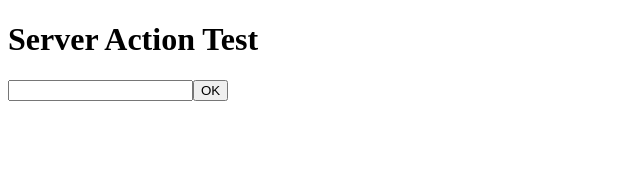
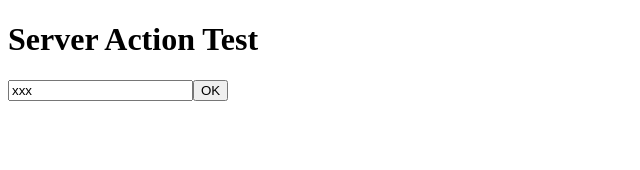
Before and after one commit to kenkenpa198/practice-nextjs, a Next.js app: page /server-action-test in a window 1280 px wide. Shown: the top 170 px of the page, without its empty margins (0-640 px from the left). Built offline with nearby package versions, Linux system fonts and the light colour scheme.

Commit message:
defaultValue

```diff
--- a/app/server-action-test/page.tsx
+++ b/app/server-action-test/page.tsx
@@ -8,7 +8,7 @@
     <>
       <h1>Server Action Test</h1>
       <form action={action_test}>
-        <input type="text" name="message" />
+        <input type="text" name="message" defaultValue="xxx" />
         <button type="submit">OK</button>
       </form>
     </>
```
